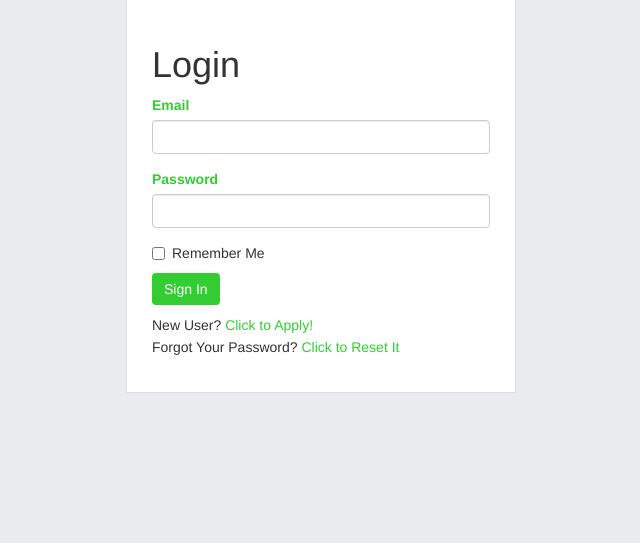
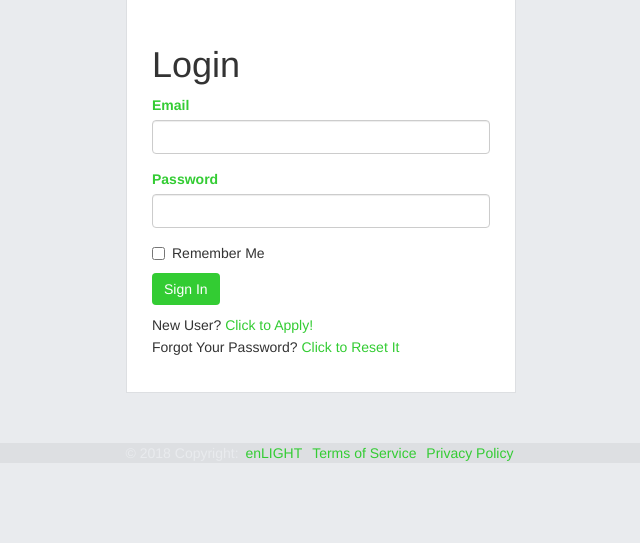
Before and after one commit to mattpodolak/enLIGHT-Mentorship-Program, a Flask app: a page that uses app/templates/base.html in a window 1280 px wide. Shown: the part 73-616 px from the top of the page, without its empty margins (319-959 px from the left). Run offline with Flask 2, Linux system fonts and the light colour scheme; some libraries are stand-ins or nearby versions.

Commit message:
added footer

```diff
--- a/app/static/css/styles.css
+++ b/app/static/css/styles.css
@@ -37,3 +37,17 @@ a {
     border: 1px solid #dddfe2;
     background-color: #ffffff;
 }
+
+.page-footer{
+    background-color: #dddfe2;
+    margin-top: 50px;
+}
+
+.footer-copyright{
+    color: #e9ebee;
+}
+
+.footer-link{
+    margin-left: 3px;
+    margin-right: 3px;
+}
--- a/app/templates/base.html
+++ b/app/templates/base.html
@@ -59,4 +59,14 @@
 
         {% block app_content %}{% endblock %}
     </div>
+
+    <footer class="page-footer font-small">
+        <div class="footer-copyright text-center py-3">© 2018 Copyright:
+            <a class="footer-link" href="https://enlightme.ca/"> enLIGHT</a>
+            <a class="footer-link" href="{{ url_for('terms') }}"> Terms of Service</a>
+            <a class="footer-link" href="{{ url_for('terms') }}"> Privacy Policy</a>
+        </div>
+
+
+    </footer>
 {% endblock %}
```
